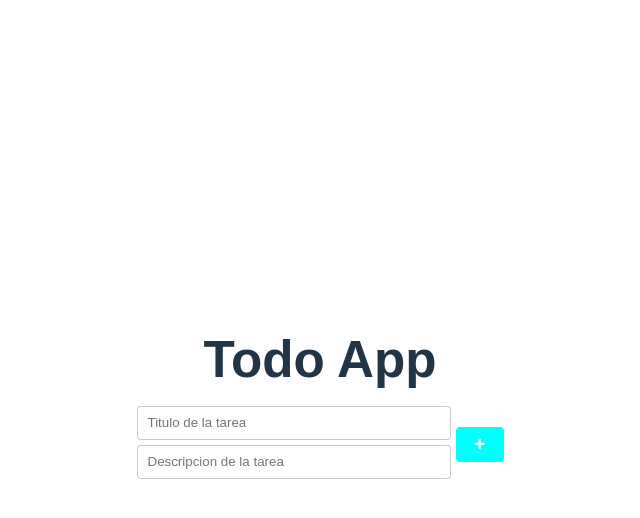
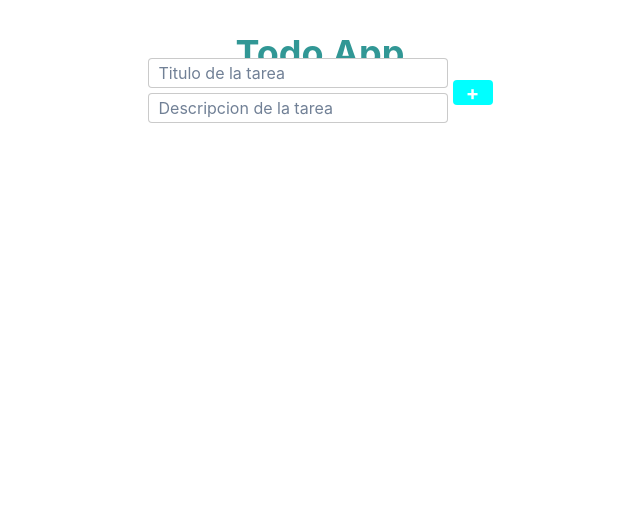
Before and after one commit to Afrolady/-my-react-task-list5, a React (Vite) app: page / in a window 1280 px wide. Shown: the top 518 px of the page, without its empty margins (320-960 px from the left). Built offline with nearby package versions, Linux system fonts and the light colour scheme.

Commit message:
Utilizando los componentes gráficos de Chakra UI

```diff
--- a/package.json
+++ b/package.json
@@ -10,9 +10,13 @@
     "preview": "vite preview"
   },
   "dependencies": {
+    "@chakra-ui/react": "^2.8.1",
+    "@emotion/react": "^11.11.1",
+    "@emotion/styled": "^11.11.0",
     "@fortawesome/fontawesome-svg-core": "^6.4.0",
     "@fortawesome/free-solid-svg-icons": "^6.4.0",
     "@fortawesome/react-fontawesome": "^0.2.0",
+    "framer-motion": "^10.16.4",
     "react": "^18.2.0",
     "react-dom": "^18.2.0"
   },
--- a/src/App.jsx
+++ b/src/App.jsx
@@ -1,13 +1,17 @@
 import "./App.css";
 import Header from "./components/Header";
 import TaskList from "./components/TaskList";
+import * as React from "react";
+import { ChakraProvider } from "@chakra-ui/react";
 
 function App() {
   return (
-    <>
-      <Header />
-      <TaskList />
-    </>
+    <ChakraProvider>
+      <>
+        <Header />
+        <TaskList />
+      </>
+    </ChakraProvider>
   );
 }
 
--- a/src/components/Header.jsx
+++ b/src/components/Header.jsx
@@ -1,5 +1,18 @@
+import { Heading } from "@chakra-ui/react";
+
+export default function Header() {
+  return (
+    <Heading as="h1" size="xl" color="teal.500">
+      Todo App
+    </Heading>
+    //<h1>Todo App</h1>
+  );
+}
+
+/*
 export default function Header() {
   return (
     <h1>Todo App</h1>
   );
 }
+*/
--- a/src/components/Task.jsx
+++ b/src/components/Task.jsx
@@ -1,6 +1,7 @@
 import React from "react";
 import { FontAwesomeIcon } from "@fortawesome/react-fontawesome";
 import { faEdit, faTrash, faCheck } from "@fortawesome/free-solid-svg-icons";
+
 
 export default function Task({
   task,
```
Also changed, not shown: 1 other file (tests, documents, lock files or other folders).
